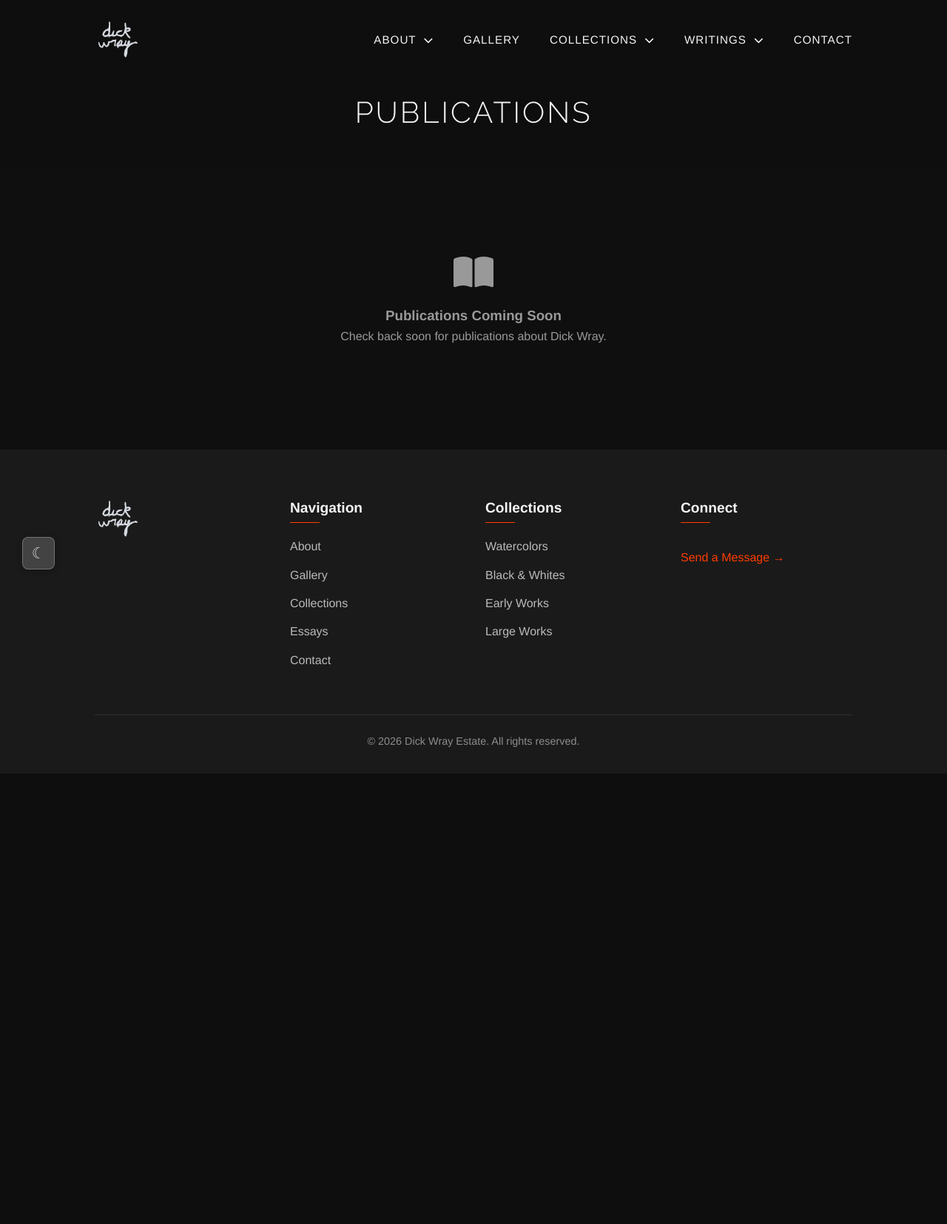
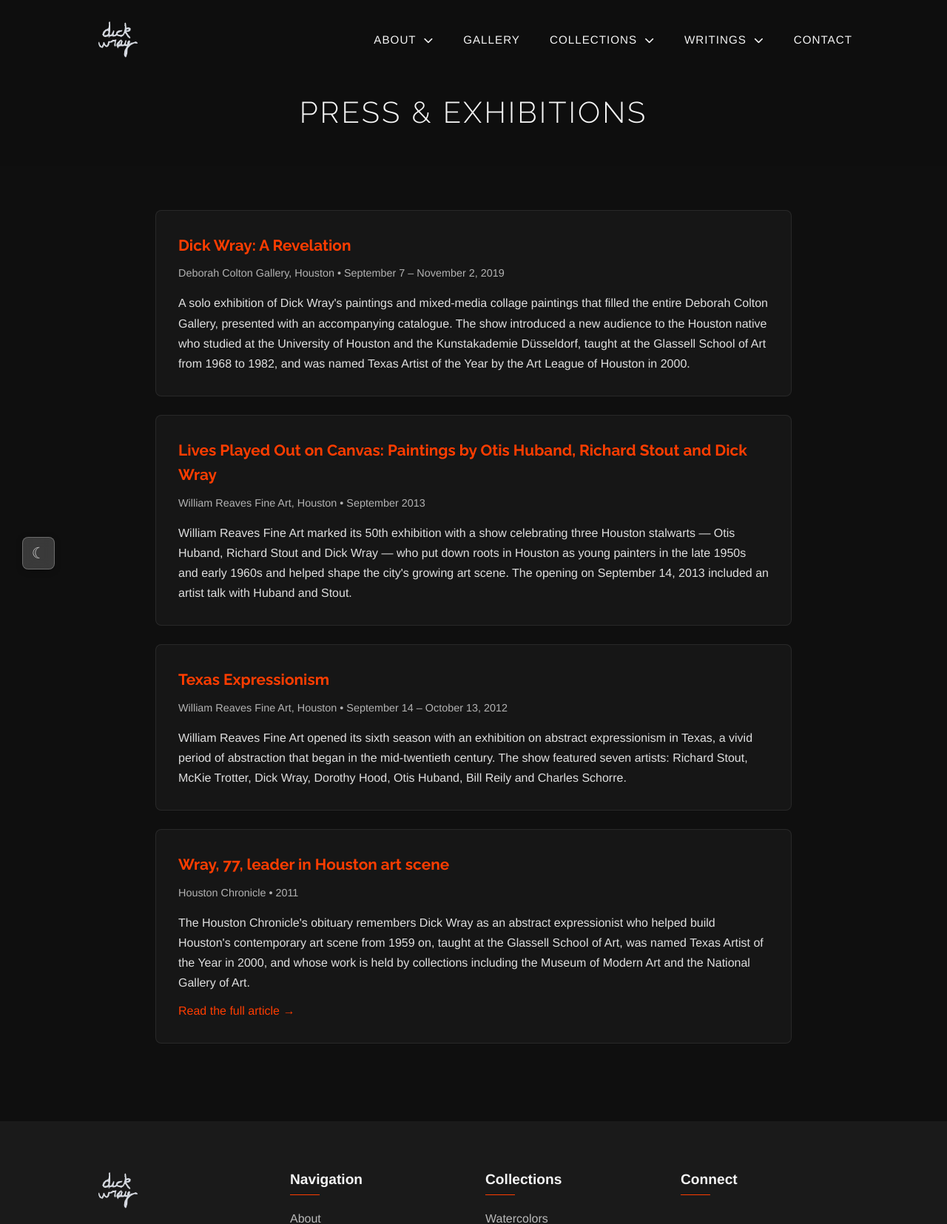
Before and after one commit to robertwrayscode/Dickwray-Website, a Flask app: page /publications.html in a window 1280 px wide. Shown: the top 1655 px of the page at 74% size. Before the commit the page ends 1010 px from the top, so only its background shows below. Run offline with Flask 3, Linux system fonts and the light colour scheme; some libraries are stand-ins or nearby versions.

Commit message:
Site update via admin tool - 2026-09-17 10:40:27

```diff
--- a/admin-tool/templates/site/base.html
+++ b/admin-tool/templates/site/base.html
@@ -76,7 +76,7 @@
                     <ul class="dropdown-menu">
                         <li><a href="essays.html">Essays</a></li>
                         <li><a href="interviews.html">Interviews</a></li>
-                        {% if has_publications %}<li><a href="publications.html">Publications</a></li>{% endif %}
+                        {% if has_publications %}<li><a href="publications.html">Press &amp; Exhibitions</a></li>{% endif %}
                     </ul>
                 </li>
                 <li><a href="index.html#contact">Contact</a></li>
--- a/admin/config.yml
+++ b/admin/config.yml
@@ -91,7 +91,8 @@ collections:
             fields:
               - { label: "ID", name: "id", widget: "string" }
               - { label: "Title", name: "title", widget: "string" }
-              - { label: "Author", name: "author", widget: "string" }
+              - { label: "Author", name: "author", widget: "string", required: false }
+              - { label: "Publication / Gallery", name: "publication", widget: "string", required: false }
               - { label: "URL", name: "url", widget: "string", required: false }
               - { label: "Date", name: "date", widget: "string" }
               - { label: "Description", name: "description", widget: "text", required: false }
--- a/black-and-whites.html
+++ b/black-and-whites.html
@@ -287,7 +287,7 @@
                     <ul class="dropdown-menu">
                         <li><a href="essays.html">Essays</a></li>
                         <li><a href="interviews.html">Interviews</a></li>
-                    </ul>
+<li><a href="publications.html">Press &amp; Exhibitions</a></li>                    </ul>
                 </li>
                 <li><a href="index.html#contact">Contact</a></li>
             </ul>
--- a/cv.html
+++ b/cv.html
@@ -93,7 +93,7 @@
                     <ul class="dropdown-menu">
                         <li><a href="essays.html">Essays</a></li>
                         <li><a href="interviews.html">Interviews</a></li>
-                    </ul>
+<li><a href="publications.html">Press &amp; Exhibitions</a></li>                    </ul>
                 </li>
                 <li><a href="index.html#contact">Contact</a></li>
             </ul>
--- a/early-works.html
+++ b/early-works.html
@@ -287,7 +287,7 @@
                     <ul class="dropdown-menu">
                         <li><a href="essays.html">Essays</a></li>
                         <li><a href="interviews.html">Interviews</a></li>
-                    </ul>
+<li><a href="publications.html">Press &amp; Exhibitions</a></li>                    </ul>
                 </li>
                 <li><a href="index.html#contact">Contact</a></li>
             </ul>
--- a/essays.html
+++ b/essays.html
@@ -194,7 +194,7 @@
                     <ul class="dropdown-menu">
                         <li><a href="essays.html">Essays</a></li>
                         <li><a href="interviews.html">Interviews</a></li>
-                    </ul>
+<li><a href="publications.html">Press &amp; Exhibitions</a></li>                    </ul>
                 </li>
                 <li><a href="index.html#contact">Contact</a></li>
             </ul>
--- a/index.html
+++ b/index.html
@@ -75,7 +75,7 @@
                     <ul class="dropdown-menu">
                         <li><a href="essays.html">Essays</a></li>
                         <li><a href="interviews.html">Interviews</a></li>
-                    </ul>
+<li><a href="publications.html">Press &amp; Exhibitions</a></li>                    </ul>
                 </li>
                 <li><a href="index.html#contact">Contact</a></li>
             </ul>
--- a/interviews.html
+++ b/interviews.html
@@ -174,7 +174,7 @@
                     <ul class="dropdown-menu">
                         <li><a href="essays.html">Essays</a></li>
                         <li><a href="interviews.html">Interviews</a></li>
-                    </ul>
+<li><a href="publications.html">Press &amp; Exhibitions</a></li>                    </ul>
                 </li>
                 <li><a href="index.html#contact">Contact</a></li>
             </ul>
--- a/large-works.html
+++ b/large-works.html
@@ -287,7 +287,7 @@
                     <ul class="dropdown-menu">
                         <li><a href="essays.html">Essays</a></li>
                         <li><a href="interviews.html">Interviews</a></li>
-                    </ul>
+<li><a href="publications.html">Press &amp; Exhibitions</a></li>                    </ul>
                 </li>
                 <li><a href="index.html#contact">Contact</a></li>
             </ul>
--- a/publications.html
+++ b/publications.html
@@ -3,14 +3,14 @@
 <head>
     <meta charset="UTF-8">
     <meta name="viewport" content="width=device-width, initial-scale=1.0">
-    <title>Dick Wray | Publications</title>
+    <title>Dick Wray | Press & Exhibitions</title>
     <!-- Search engines & link previews (Facebook, iMessage, etc.) -->
-    <meta name="description" content="Publications featuring Houston abstract expressionist painter Dick Wray.">
+    <meta name="description" content="Press coverage and exhibition history for Houston abstract expressionist painter Dick Wray, including shows at William Reaves Fine Art and Deborah Colton Gallery.">
     <link rel="canonical" href="https://www.dickwray.com/publications.html">
     <meta property="og:type" content="website">
     <meta property="og:site_name" content="Dick Wray">
-    <meta property="og:title" content="Dick Wray | Publications">
-    <meta property="og:description" content="Publications featuring Houston abstract expressionist painter Dick Wray.">
+    <meta property="og:title" content="Dick Wray | Press & Exhibitions">
+    <meta property="og:description" content="Press coverage and exhibition history for Houston abstract expressionist painter Dick Wray, including shows at William Reaves Fine Art and Deborah Colton Gallery.">
     <meta property="og:url" content="https://www.dickwray.com/publications.html">
     <meta property="og:image" content="https://www.dickwray.com/assets/images/collections/splash/gallery-image-5.jpg">
     <meta name="twitter:card" content="summary_large_image">
@@ -174,7 +174,7 @@
                     <ul class="dropdown-menu">
                         <li><a href="essays.html">Essays</a></li>
                         <li><a href="interviews.html">Interviews</a></li>
-                    </ul>
+<li><a href="publications.html">Press &amp; Exhibitions</a></li>                    </ul>
                 </li>
                 <li><a href="index.html#contact">Contact</a></li>
             </ul>
@@ -188,14 +188,46 @@
 
     <main>
         <div class="simple-header">
-            <h1 class="reveal fade-bottom">Publications</h1>
+            <h1 class="reveal fade-bottom">Press &amp; Exhibitions</h1>
         </div>
 
         <section class="content-section">
-                <div class="empty-state">
-                    <i class="fas fa-book-open"></i>
-                    <h3>Publications Coming Soon</h3>
-                    <p>Check back soon for publications about Dick Wray.</p>
+                <div class="content-card reveal fade-bottom">
+                    <h3>Dick Wray: A Revelation</h3>
+                    <div class="meta">
+                        <span>Deborah Colton Gallery, Houston • September 7 – November 2, 2019</span>
+                    </div>
+                    <div class="description">
+                        <p>A solo exhibition of Dick Wray&#39;s paintings and mixed-media collage paintings that filled the entire Deborah Colton Gallery, presented with an accompanying catalogue. The show introduced a new audience to the Houston native who studied at the University of Houston and the Kunstakademie Düsseldorf, taught at the Glassell School of Art from 1968 to 1982, and was named Texas Artist of the Year by the Art League of Houston in 2000.</p>
+                    </div>
+                </div>
+                <div class="content-card reveal fade-bottom">
+                    <h3>Lives Played Out on Canvas: Paintings by Otis Huband, Richard Stout and Dick Wray</h3>
+                    <div class="meta">
+                        <span>William Reaves Fine Art, Houston • September 2013</span>
+                    </div>
+                    <div class="description">
+                        <p>William Reaves Fine Art marked its 50th exhibition with a show celebrating three Houston stalwarts — Otis Huband, Richard Stout and Dick Wray — who put down roots in Houston as young painters in the late 1950s and early 1960s and helped shape the city&#39;s growing art scene. The opening on September 14, 2013 included an artist talk with Huband and Stout.</p>
+                    </div>
+                </div>
+                <div class="content-card reveal fade-bottom">
+                    <h3>Texas Expressionism</h3>
+                    <div class="meta">
+                        <span>William Reaves Fine Art, Houston • September 14 – October 13, 2012</span>
+                    </div>
+                    <div class="description">
+                        <p>William Reaves Fine Art opened its sixth season with an exhibition on abstract expressionism in Texas, a vivid period of abstraction that began in the mid-twentieth century. The show featured seven artists: Richard Stout, McKie Trotter, Dick Wray, Dorothy Hood, Otis Huband, Bill Reily and Charles Schorre.</p>
+                    </div>
+                </div>
+                <div class="content-card reveal fade-bottom">
+                    <h3>Wray, 77, leader in Houston art scene</h3>
+                    <div class="meta">
+                        <span>Houston Chronicle • 2011</span>
+                    </div>
+                    <div class="description">
+                        <p>The Houston Chronicle&#39;s obituary remembers Dick Wray as an abstract expressionist who helped build Houston&#39;s contemporary art scene from 1959 on, taught at the Glassell School of Art, was named Texas Artist of the Year in 2000, and whose work is held by collections including the Museum of Modern Art and the National Gallery of Art.</p>
+                    </div>
+                    <p style="margin-top: 12px;"><a href="https://www.chron.com/entertainment/article/Wray-77-leader-in-Houston-art-scene-1587952.php" target="_blank" rel="noopener" style="color: #ff3d00; text-decoration: none;">Read the full article &rarr;</a></p>
                 </div>
         </section>
     </main>
--- a/watercolors.html
+++ b/watercolors.html
@@ -287,7 +287,7 @@
                     <ul class="dropdown-menu">
                         <li><a href="essays.html">Essays</a></li>
                         <li><a href="interviews.html">Interviews</a></li>
-                    </ul>
+<li><a href="publications.html">Press &amp; Exhibitions</a></li>                    </ul>
                 </li>
                 <li><a href="index.html#contact">Contact</a></li>
             </ul>
```
Also changed, not shown: _data/publications.json (+42 -1 lines), admin-tool/templates/site/publications.html (+11 -6 lines).
